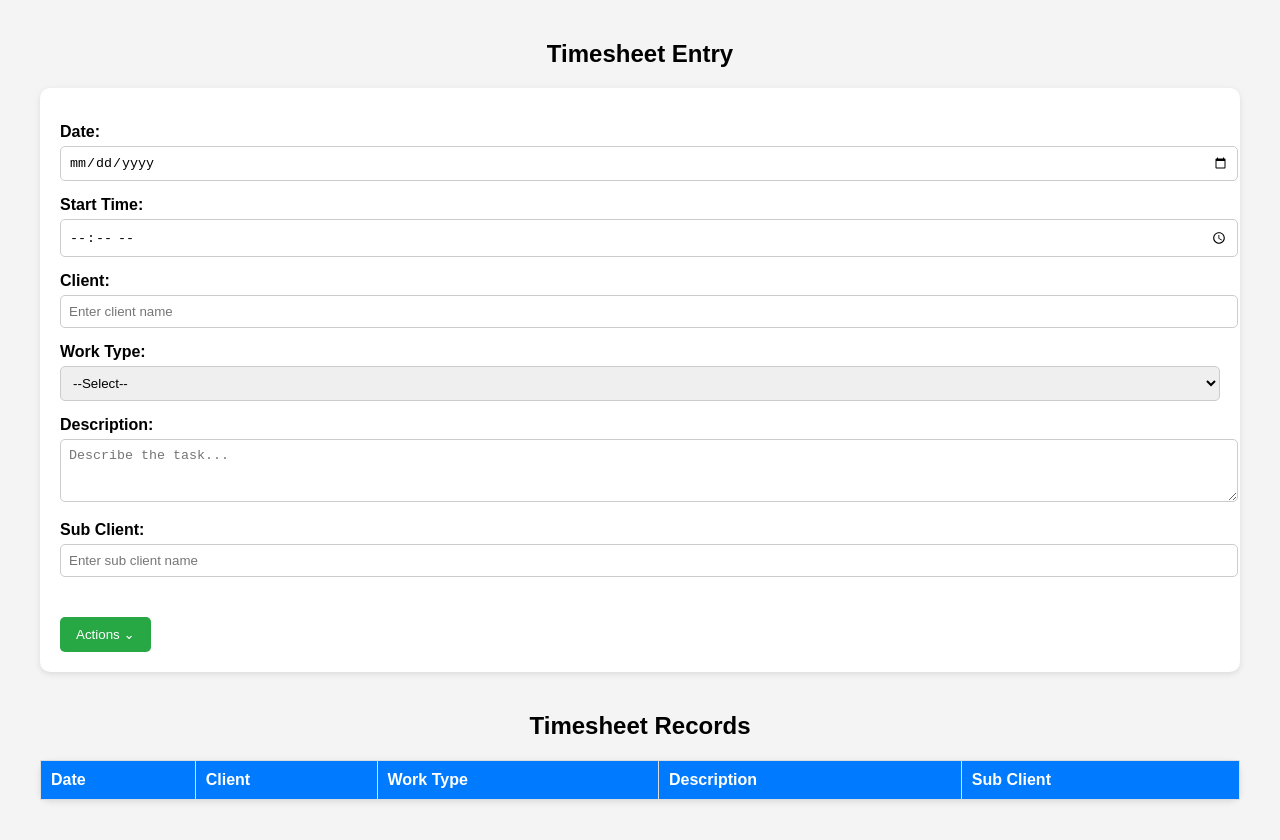
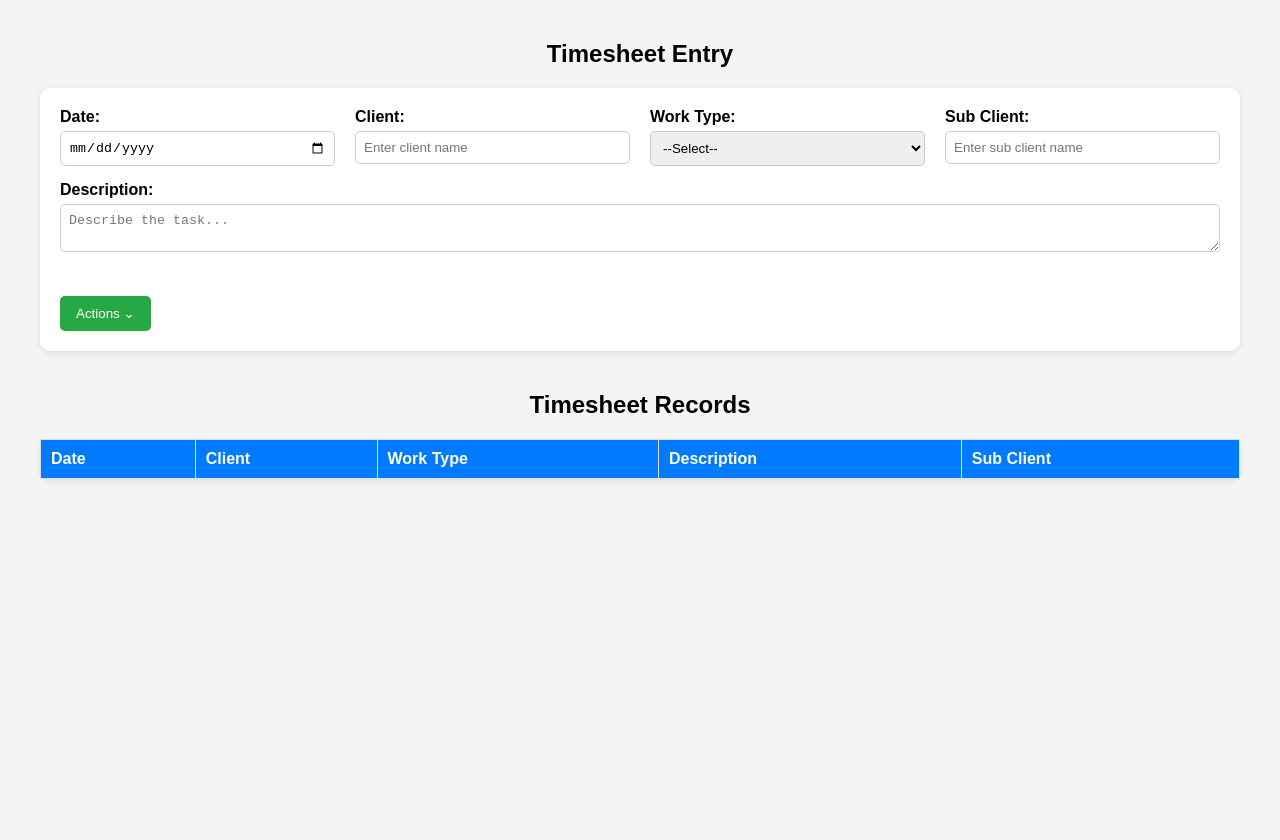
Before and after one commit to Auspicious-Solutions/Timesheet, a plain HTML site: page index.html in a window 1280 px wide. After the commit the page ends 800 px from the top, so only its background shows below. Drawn offline with Linux system fonts and the light colour scheme.

Commit message:
Update index.html

```diff
--- a/index.html
+++ b/index.html
@@ -24,16 +24,29 @@
 
     label {
       display: block;
-      margin-top: 15px;
       font-weight: bold;
+      margin-bottom: 5px;
     }
 
     input, select, textarea {
       width: 100%;
       padding: 8px;
-      margin-top: 5px;
       border-radius: 5px;
       border: 1px solid #ccc;
+      box-sizing: border-box;
+    }
+
+    .form-row {
+      display: flex;
+      flex-wrap: wrap;
+      gap: 20px;
+      justify-content: space-between;
+      margin-bottom: 15px;
+    }
+
+    .form-row > div {
+      flex: 1;
+      min-width: 200px;
     }
 
     button {
@@ -108,15 +121,16 @@
   <h2>Timesheet Entry</h2>
 
   <form id="timesheetForm">
+    <div class="form-row">
+      <div>
         <label for="date">Date:</label>
         <input type="date" id="date" required>
-
-    <label for="Time">Start Time:</label>
-    <input type="time" id="time" required>
-
+      </div>
+      <div>
         <label for="client">Client:</label>
         <input type="text" id="client" placeholder="Enter client name" required>
-
+      </div>
+      <div>
         <label for="workType">Work Type:</label>
         <select id="workType" required>
           <option value="">--Select--</option>
@@ -127,12 +141,17 @@
           <option>Payroll</option>
           <option>Calling</option>
         </select>
-
-    <label for="description">Description:</label>
-    <textarea id="description" rows="3" placeholder="Describe the task..." required></textarea>
-
+      </div>
+      <div>
         <label for="subClient">Sub Client:</label>
         <input type="text" id="subClient" placeholder="Enter sub client name">
+      </div>
+    </div>
+
+    <div style="margin-top: 10px;">
+      <label for="description">Description:</label>
+      <textarea id="description" rows="2" placeholder="Describe the task..." required></textarea>
+    </div>
 
     <div class="dropdown">
       <button type="button" class="dropdown-btn">Actions ⌄</button>
```
Lines whose indentation alone changed are shown as unchanged.
